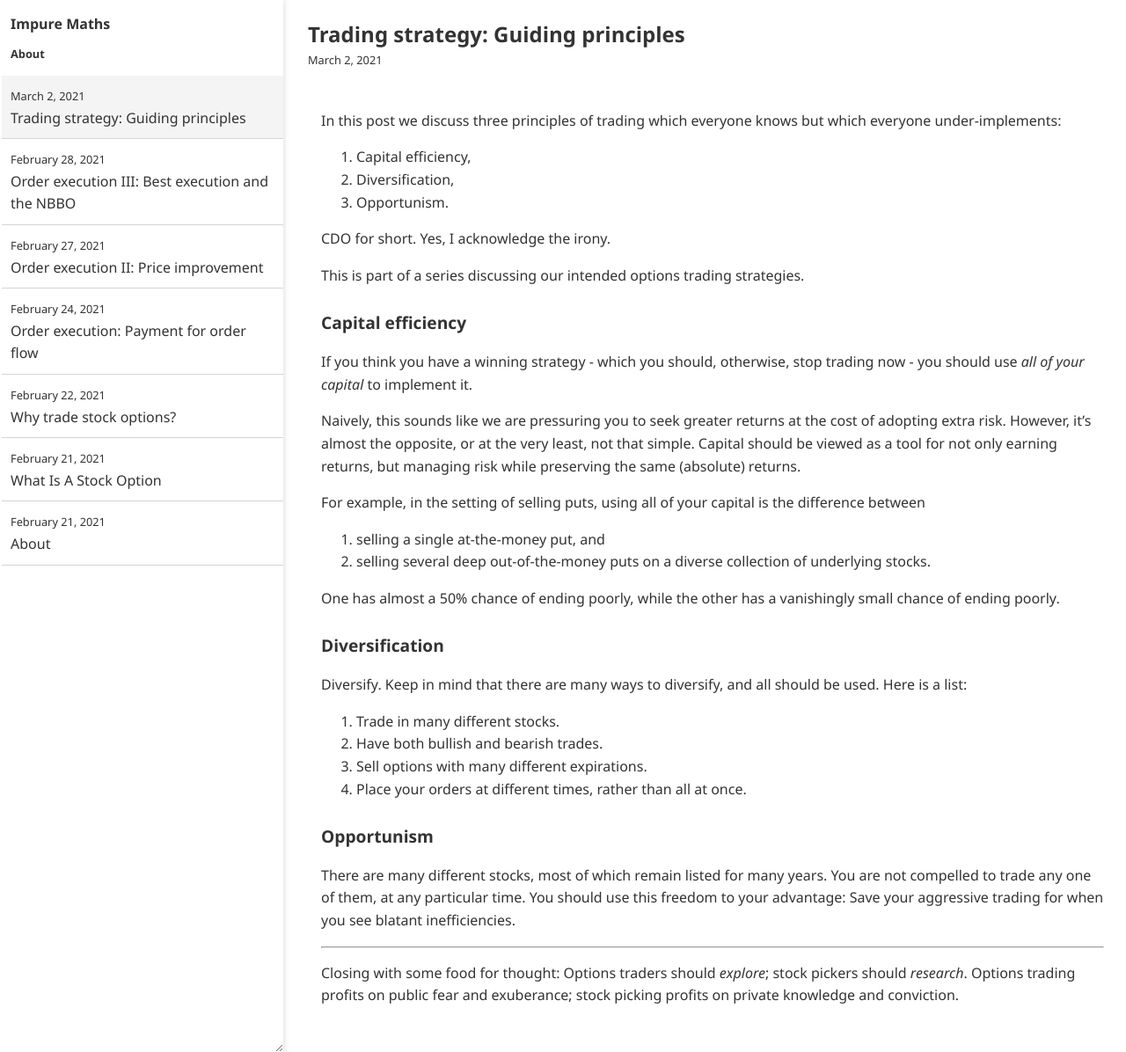
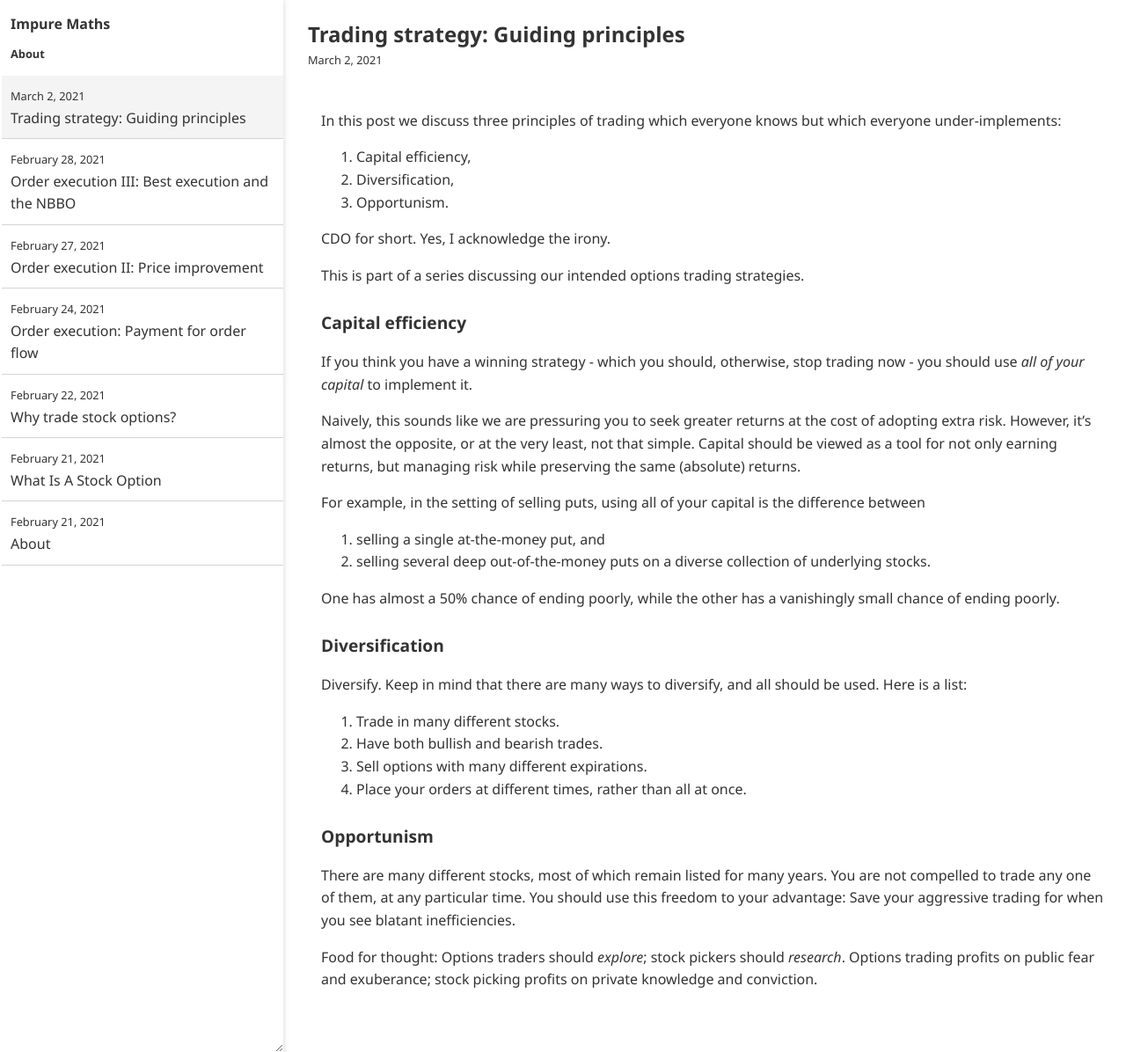
Before and after one commit to impuremaths/impuremaths.github.io, a Jekyll site: the page built from _posts/2021-03-02-trading-strategy.md, in a window 1280 px wide and 1196 px high. Shown: the whole window at 88% size. Built offline with Jekyll 4.4.1, drawn with Linux system fonts in a browser that asks for light colours.

Commit message:
Update 2021-03-02-trading-strategy.md

```diff
--- a/_posts/2021-03-02-trading-strategy.md
+++ b/_posts/2021-03-02-trading-strategy.md
@@ -38,6 +38,4 @@
 
 There are many different stocks, most of which remain listed for many years. You are not compelled to trade any one of them, at any particular time. You should use this freedom to your advantage: Save your aggressive trading for when you see blatant inefficiencies.
 
----
-
-Closing with some food for thought: Options traders should _explore_; stock pickers should _research_. Options trading profits on public fear and exuberance; stock picking profits on private knowledge and conviction.
+Food for thought: Options traders should _explore_; stock pickers should _research_. Options trading profits on public fear and exuberance; stock picking profits on private knowledge and conviction.
```
